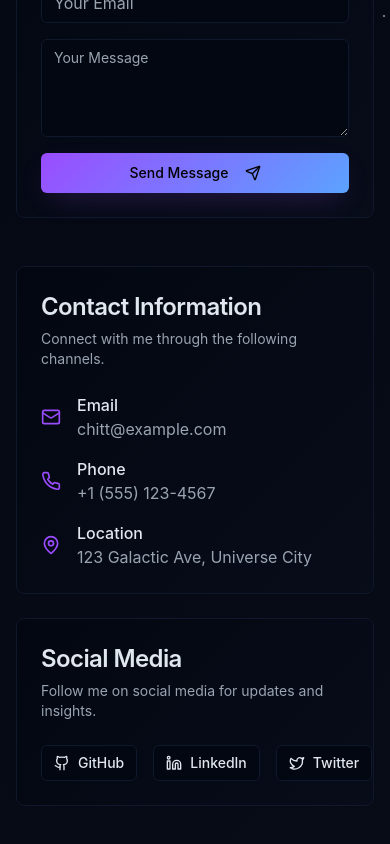
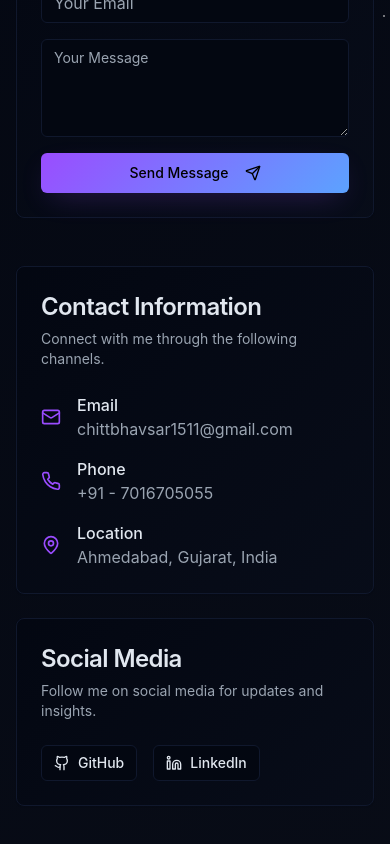
Before and after one commit to 24mcc013/hitt-galaxy, a React (Vite) app: page /contact in a window 390 px wide. Shown: the part 656-1500 px from the top of the page. Built offline with nearby package versions, Linux system fonts and the light colour scheme.

Commit message:
Update contact information
Updated contact details including GitHub, LinkedIn, email, phone, and location.

```diff
--- a/src/pages/Contact.tsx
+++ b/src/pages/Contact.tsx
@@ -38,18 +38,19 @@ const Contact = () => {
   const contactInfo = [
     {
       label: "Email",
-      value: "chitt@example.com",
+      value: "chittbhavsar1511@gmail.com",
       icon: Mail,
-      href: "mailto:chitt@example.com",
+      href: "mailto:chittbhavsar1511@gmail.com",
     },
     {
       label: "Phone",
-      value: "+1 (555) 123-4567",
+      value: "+91 - 7016705055",
       icon: Phone,
+      href: "tel:+917016705055",
     },
     {
       label: "Location",
-      value: "123 Galactic Ave, Universe City",
+      value: "Ahmedabad, Gujarat, India",
       icon: MapPin,
     },
   ];
@@ -57,18 +58,13 @@ const Contact = () => {
   const socialLinks = [
     {
       icon: Github,
-      href: "https://github.com/chittbhavsar",
+      href: "https://github.com/Chitt-Bhavsar/",
       label: "GitHub",
     },
     {
       icon: Linkedin,
-      href: "https://linkedin.com/in/chittbhavsar",
+      href: "https://in.linkedin.com/in/chitt-bhavsar",
       label: "LinkedIn",
-    },
-    {
-      icon: Twitter,
-      href: "https://twitter.com/chittbhavsar",
-      label: "Twitter",
     },
   ];
 
```
